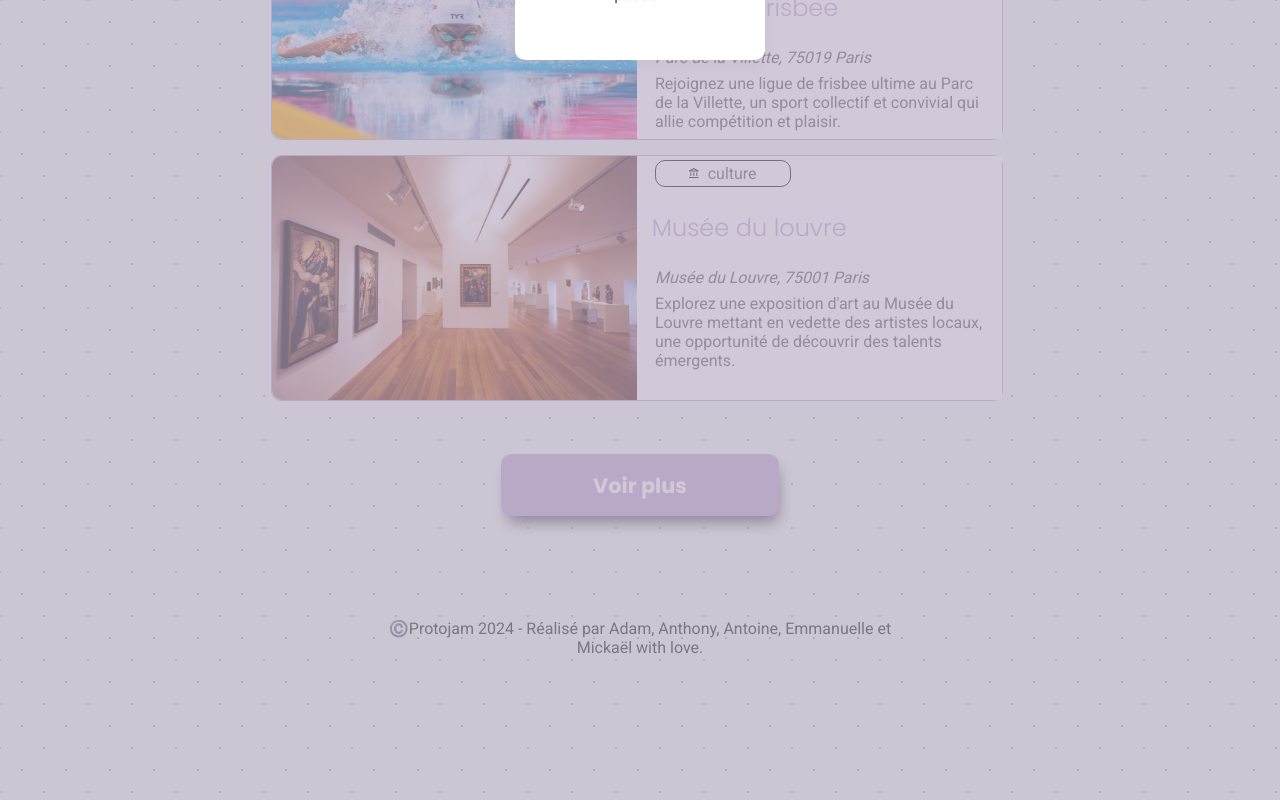
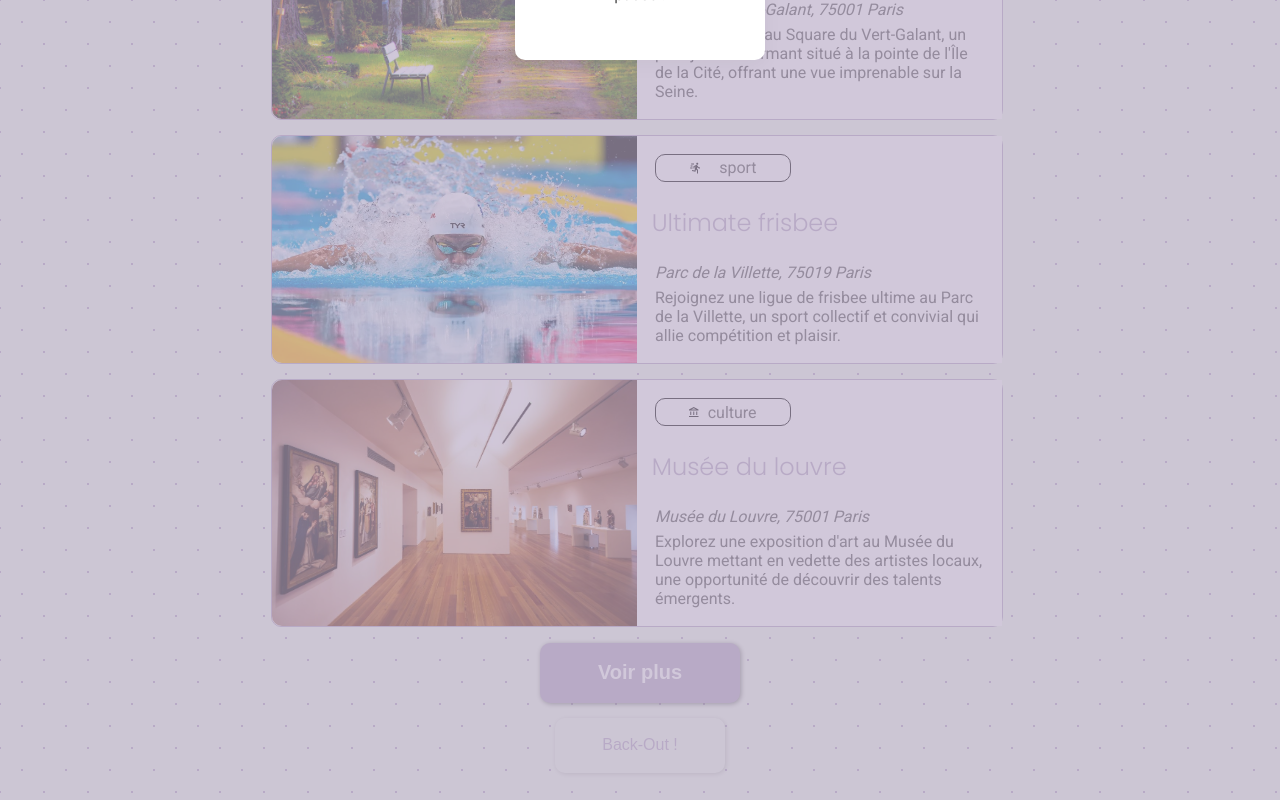
Before and after one commit to emmanuelle-c/OUT, a React (Vite) app: page /results in a window 1280 px wide. Shown: the part 440-1240 px from the top of the page. Built offline with nearby package versions, Linux system fonts and the light colour scheme.

Commit message:
debug small details

```diff
--- a/src/components/pages/GetOut.jsx
+++ b/src/components/pages/GetOut.jsx
@@ -10,7 +10,9 @@ function GetOut() {
       <h2 className="getout-header">
         {"Retrouve l'activité près de chez toi"}
       </h2>
-      <div className="plan-activity"></div>
+      <div className="plan-activity">
+        <img src="./src/assets/images/plan.png" alt="plan/carte"/>
+      </div>
       <a
         href="https://www.google.com/maps/@48.8046592,2.4357993,14z?authuser=0&entry=ttu"
         target="blanck"
--- a/src/components/pages/Results.jsx
+++ b/src/components/pages/Results.jsx
@@ -24,22 +24,18 @@ function Results() {
     .sort(() => Math.random() - 0.5);
 
   let inputArray = [];
-  if ( type === "search") {
-
-    inputArray =  activities.filter(
+  if (type === "search") {
+    inputArray = activities.filter(
       (activity) =>
         activity.title.toLowerCase().includes(input.toLowerCase()) ||
         activity.description.toLowerCase().includes(input.toLowerCase())
     );
-  }
-  else {
+  } else {
     if (input === "nature") {
       inputArray = natureArray;
-    }
-    else if (input === "culture") {
+    } else if (input === "culture") {
       inputArray = cultureArray;
-    }
-    else if (input === "sport") {
+    } else if (input === "sport") {
       inputArray = sportArray;
     }
   }
@@ -50,6 +46,9 @@ function Results() {
   };
   return (
     <main className="main-result">
+      <Link to="/">
+        <img className="logo" src="/src/assets/images/outlogo.svg " />
+      </Link>
       {!input && (
         <>
           {isOpen && <Modal setIsOpen={setIsOpen} />}
@@ -60,7 +59,7 @@ function Results() {
             <Card activity={cultureArray[0]} />
           </div>
           {isButton && (
-            <button className="show-more-cards" onClick={handleShow}>
+            <button className="go-out go-out-results" onClick={handleShow}>
               Voir plus
             </button>
           )}
@@ -86,9 +85,15 @@ function Results() {
       )}
       {type === "category" &&
         input &&
-        inputArray.map((activity) => (
+        <>
+        <h2 className="results-header">Voilà ce que donne ta recherche 😀</h2>
+        {inputArray.map((activity) => (
           <Card key={activity.address} activity={activity} />
         ))}
+        </>}
+      <Link to="/">
+        <button className="find-activity">Back-Out !</button>
+      </Link>
     </main>
   );
 }
--- a/src/styles/Timer.css
+++ b/src/styles/Timer.css
@@ -4,7 +4,6 @@
   flex-direction: column;
   align-items: center;
   justify-content: space-around;
-  height: 90vh;
 }
 
 .time {
--- a/src/styles/card.css
+++ b/src/styles/card.css
@@ -19,7 +19,8 @@
   display: flex;
   flex-direction: column;
   align-items: left;
-  padding: 0 2%;
+  justify-content: center;
+  padding: 2%;
 
   h2 {
     color: var(--secondary-color);
--- a/src/styles/getout.css
+++ b/src/styles/getout.css
@@ -7,10 +7,9 @@
   gap: 30px;
 }
 .plan-activity {
-  width: 85%;
-  height: 700px;
-  background-image: url("./src/assets/images/plan.png");
-  background-size: cover;
+  img{
+    height: 70vh;
+  }
 }
 .getout-header {
   text-align: center;
@@ -22,7 +21,4 @@
   .plan-activity {
     height: 85%;
   }
-  .get-out-section {
-    height: 90vh;
-  }
 }
--- a/src/styles/results.css
+++ b/src/styles/results.css
@@ -3,22 +3,8 @@
     color: #525252;
 }
 
-.show-more-cards{
-    background-color: var(--secondary-color);
-    color: white;
-    font-family: "poppins";
-    font-weight: 700;
-    font-size: 1.3em;
-    border-radius: 10px;
-    border: none;
-    padding: 2% 12%;
-    box-shadow: 3px 10px 15px -4px rgba(0,0,0,0.75);
-    cursor: pointer;
-    margin: 5% 0;
-    transition: padding 0.8s;
-}
-.show-more-cards:hover{
-    padding: 1.8% 10%;
+.go-out-results{
+    margin-bottom: 2%;
 }
 
 .main-result {
```
Lines whose indentation alone changed are shown as unchanged.
